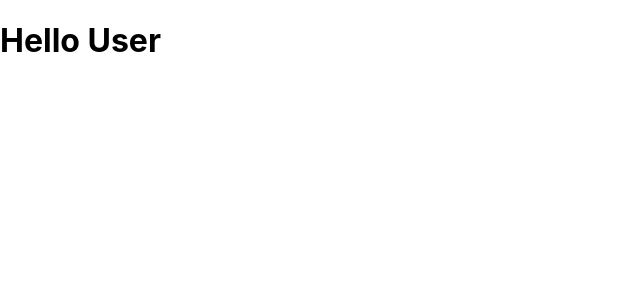
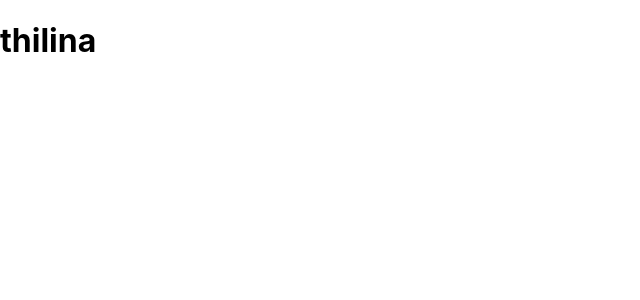
Before and after one commit to thilina4321/nextjs12, a Next.js app: page /users/1 in a window 1280 px wide. Shown: the top 300 px of the page, without its empty margins (0-640 px from the left). Built offline with nearby package versions, Linux system fonts and the light colour scheme.

Commit message:
added server side props

```diff
--- a/pages/users/[id]..tsx
+++ /dev/null
@@ -1,13 +0,0 @@
-const SpecificUser = (props) => {
-  return <h1>Hello User</h1>;
-};
-
-export default SpecificUser;
-
-// export const getServerSideProps = (context) => {
-//   console.log(context, "context");
-
-//   return {
-//     props: {},
-//   };
-// };
--- /dev/null
+++ b/pages/users/[id].tsx
@@ -0,0 +1,17 @@
+const SpecificUser = (props) => {
+  console.log(props.username);
+
+  return <h1>{props.username}</h1>;
+};
+
+export default SpecificUser;
+
+export const getServerSideProps = (context) => {
+  console.log(context, "context");
+
+  return {
+    props: {
+      username:'thilina'
+    },
+  };
+};
```
